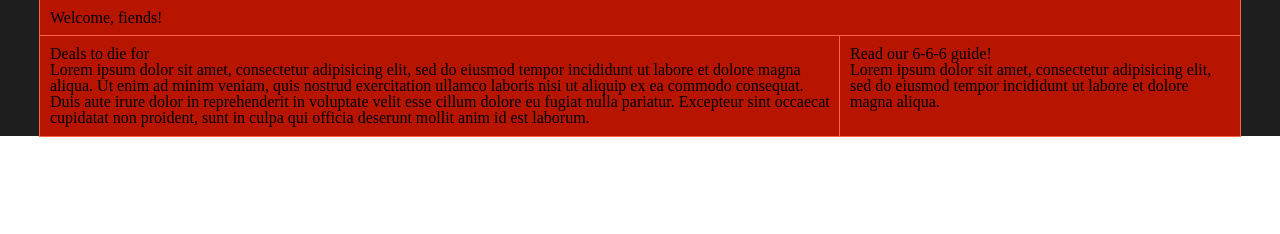
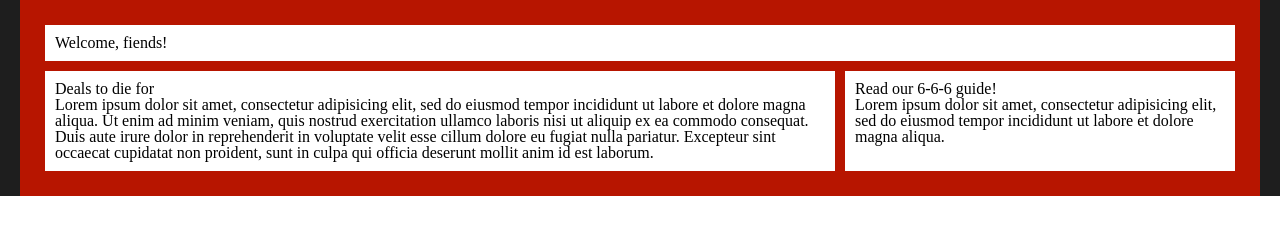
Before and after one commit to MegaNumberFourteen/judas-lucifer, a plain HTML site: page index.html in a window 1280 px wide. Drawn offline with Linux system fonts and the light colour scheme.

Commit message:
Uploading rest of changes

```diff
--- a/index.html
+++ b/index.html
@@ -12,20 +12,20 @@
 <header></header>
 
 <div class="wrapper bg-blacksoul">
-	<div class="container flex wrap">
+	<div class="container flex wrap bg-blood">
 		<section class="col1">
-			<div class="content bg-blood">
+			<div class="content margin bg-white">
 				<h1>Welcome, fiends!</h1>
 			</div>
 		</section>
 		<main class="col3x2">
-			<div class="content bg-blood">
+			<div class="content margin bg-white">
 				<h2>Deals to die for</h2>
 				<p>Lorem ipsum dolor sit amet, consectetur adipisicing elit, sed do eiusmod tempor incididunt ut labore et dolore magna aliqua. Ut enim ad minim veniam, quis nostrud exercitation ullamco laboris nisi ut aliquip ex ea commodo consequat. Duis aute irure dolor in reprehenderit in voluptate velit esse cillum dolore eu fugiat nulla pariatur. Excepteur sint occaecat cupidatat non proident, sunt in culpa qui officia deserunt mollit anim id est laborum.</p>
 			</div>
 		</main>
 		<sidebar class="col3">
-			<div class="content bg-blood">
+			<div class="content margin bg-white">
 				<h2>Read our 6-6-6 guide!</h2>
 				<p>Lorem ipsum dolor sit amet, consectetur adipisicing elit, sed do eiusmod
 				tempor incididunt ut labore et dolore magna aliqua.</p>
--- a/style.css
+++ b/style.css
@@ -5,6 +5,9 @@
 }
 .bg-blood{
 	background-color: #b71500;
+}
+.bg-white{
+	background-color: #fff;
 }
 
 
@@ -47,14 +50,21 @@
 
 .container{
 	max-width: 1200px;
-	width: 100%;
 	margin: 0 auto;
-	padding: 0 20px;
+	padding: 20px;
+	width: -webkit-calc(100% - 40px);
+	width: -moz-calc(100% - 40px);
+	width: calc(100% - 40px);
 }
 .content{
-	outline: 1px solid tomato;
 	padding: 10px;
 	height: -webkit-calc(100% - 20px);
 	height: -moz-calc(100% - 20px);
 	height: calc(100% - 20px);
 }
+.content.margin{
+	margin: 5px;
+	height: -webkit-calc(100% - 30px);
+	height: -moz-calc(100% - 30px);
+	height: calc(100% - 30px);
+}
```
